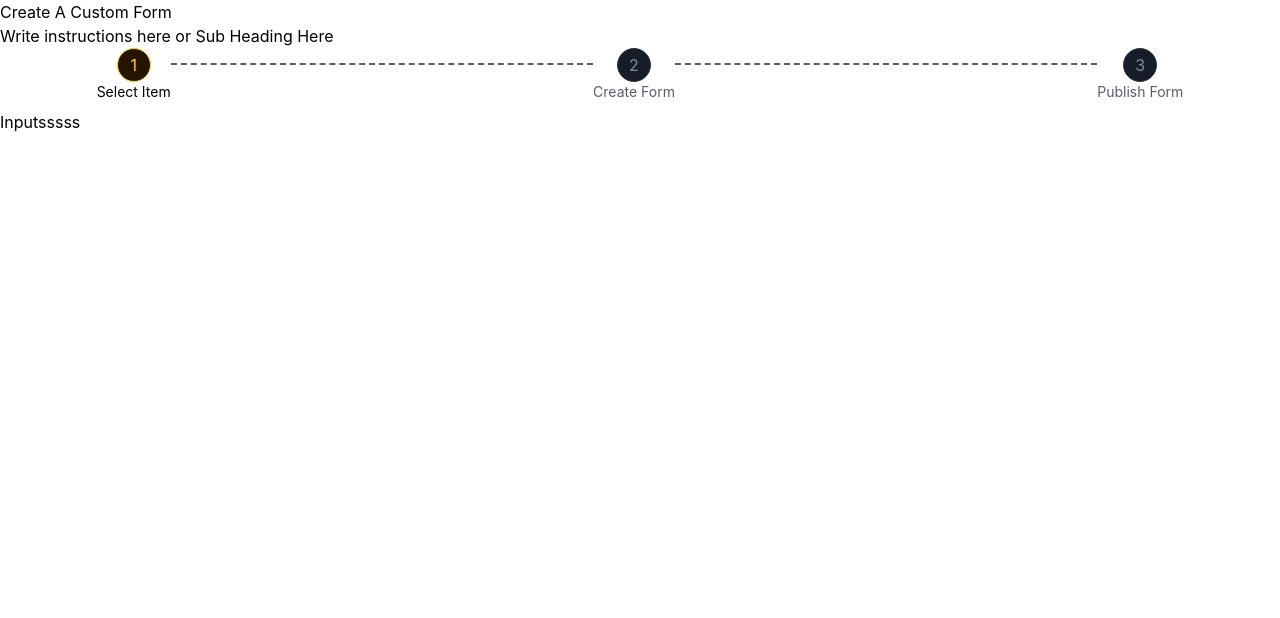
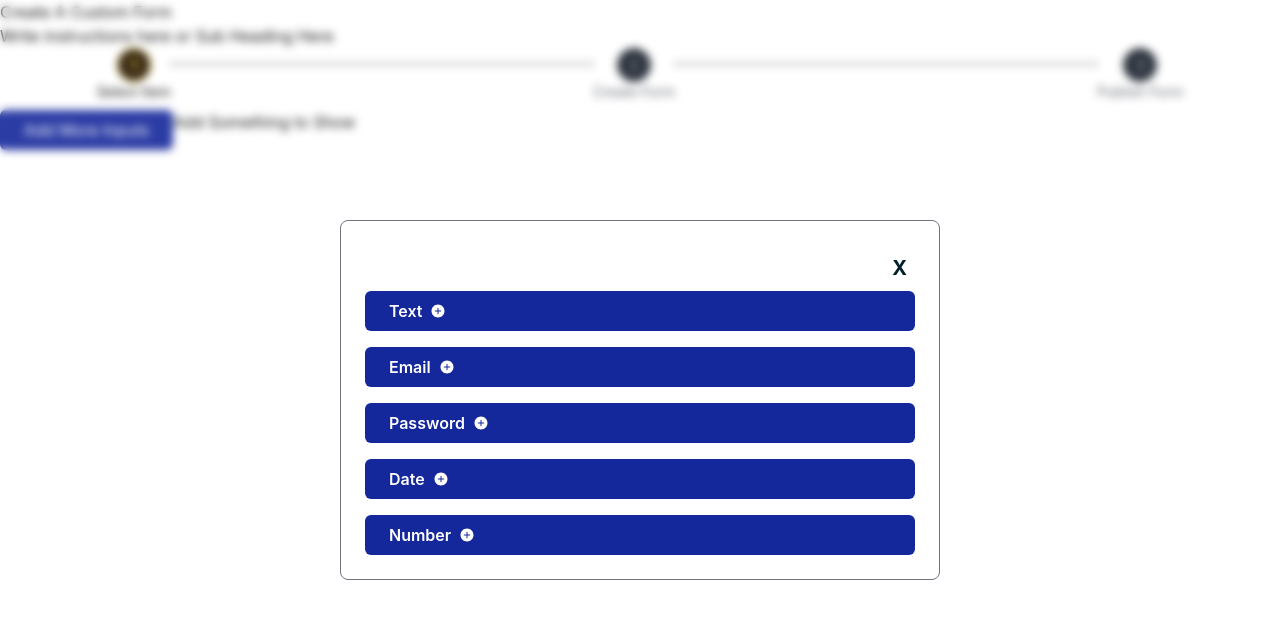
Before and after one commit to Troll-Lol0059/form-builder-app, a React (Create React App) app: page /form/create in a window 1280 px wide. Shown: the top 618 px of the page. Built offline with nearby package versions, Linux system fonts and the light colour scheme.

Commit message:
Form Builder App -3rd Commit -> Setup Structure

```diff
--- a/src/App.css
+++ b/src/App.css
@@ -14,3 +14,15 @@ body {
   overflow-x: hidden;
   overflow-y: auto;
 }
+
+.lable-style{
+  @apply text-[14px] text-richblack-5;
+}
+
+.form-style {
+  @apply rounded-lg bg-richblack-700 p-2 text-[16px] leading-[24px] text-richblack-5 shadow-[0_1px_0_0] shadow-white/50 placeholder:text-richblack-400 focus:outline-none;
+}
+
+.form-style2 {
+  @apply w-full rounded-lg p-2 text-[1rem] border border-[gray-300] shadow-none placeholder:text-richblack-400 focus:outline-none focus:ring-0 focus:border-[#14279B];
+}
--- /dev/null
+++ b/src/components/common/Modal.jsx
@@ -0,0 +1,20 @@
+import React from 'react'
+import IconBtn from './IconBtn';
+
+export default function Modal({ modalData }) {
+    return (
+      <div className="fixed inset-0 z-[1000] !mt-0 grid place-items-center overflow-auto bg-white bg-opacity-10 backdrop-blur-sm">
+        <div className="w-11/12 max-w-[600px] rounded-lg border border-richblack-400 p-6">
+
+          <div className='flex justify-end font-bold text-[20px] text-richblue-800 cursor-pointer px-2 py-2'
+            onClick={modalData.btnHandler} >
+            {modalData.btnText}
+          </div>
+
+          <div>
+            {modalData.renderComponent}
+          </div>
+        </div>
+      </div>
+    )
+  }
--- /dev/null
+++ b/src/components/core/createFormPage/steps/step1/InputCustomizer.jsx
@@ -0,0 +1,40 @@
+import React from 'react';
+import { useSelector } from 'react-redux';
+
+
+function InputCustomizer({ id }) {
+    const formData = useSelector(state => state.inputs);
+    const currentInput = formData.find((item) => item.id === id);
+
+
+    const handleFocus = (id) => {
+        const newPlaceholder = 'yo'
+        if (newPlaceholder) {
+            return;
+        }
+    };
+
+    return (
+        <div>
+            {
+                currentInput &&(
+                    <div className='flex flex-col gap-4'>
+                        <label className='form-style2 w-full'>
+                            {currentInput?.title}
+                        </label>
+
+                        <input
+                            type={currentInput?.type}
+                            placeholder={currentInput?.placeholder}
+                            className='form-style2 w-full'
+                            // onFocus={() => handleFocus(currentInput?.id)}
+                            readOnly
+                        />
+                    </div>
+                )
+            }
+        </div>
+    )
+}
+
+export default InputCustomizer;
--- /dev/null
+++ b/src/components/core/createFormPage/steps/step1/ModalData.jsx
@@ -0,0 +1,37 @@
+import React from 'react';
+import { IoIosAddCircle } from "react-icons/io";
+import IconBtn from '../../../../common/IconBtn';
+import inputOptions from '../../../../../data/inputOptions';
+import { useDispatch,useSelector } from 'react-redux';
+import { addInput } from '../../../../../slices/inputSlice';
+
+function ModalData( {setShowModal,setCurrentInput} ) {
+    const dispatch = useDispatch();
+
+    const fieldTypeHander = (type) => {
+        // generate unique ID
+        const uniqueId = Date.now();
+        // dispatch the data to redux slice
+        dispatch(addInput({ id: uniqueId, type: type, placeholder: 'Click to Set', title: 'Add Title' }));
+        // setting this as current slice so that customize section can render the input and placeholder
+        setCurrentInput(uniqueId);
+        // close the modal
+        setShowModal(null);
+    };
+
+    return (
+        <div className='text-richblack-900 flex flex-col gap-4'>
+            {inputOptions?.map((item) => (
+                <IconBtn
+                    key={item.id}
+                    text={item.type}
+                    children={<IoIosAddCircle />}
+                    customClasses={'capitalize flex items-center gap-2 text-white text-[16px] px-6 py-2 rounded-md font-semibold bg-[#14279B] hover:scale-95 transition-all duration-200'}
+                    onclick={() => fieldTypeHander(item.type)}
+                />
+            ))}
+        </div>
+    )
+}
+
+export default ModalData
--- a/src/components/core/createFormPage/steps/step1/SelectInputs.jsx
+++ b/src/components/core/createFormPage/steps/step1/SelectInputs.jsx
@@ -1,11 +1,73 @@
-import React from 'react'
+import React, { useState, useRef, useEffect } from 'react';
+import Modal from '../../../../common/Modal';
+import ModalData from './ModalData';
+import { useSelector } from 'react-redux';
+import IconBtn from '../../../../common/IconBtn';
+import InputCustomizer from './InputCustomizer';
 
 function SelectInputs() {
+  // tracks Add Inputs Modal State
+  const [showModal, setShowModal] = useState(null);
+  // tracks formData
+  const formData = useSelector(state => state.inputs);
+  // set's current input to customize
+  const [currentInput,setCurrentInput] = useState(null);
+
+  const inputsHandler = (id) => {
+    setCurrentInput(id);
+  }
+
+  useEffect(() => {
+    setShowModal(
+      {
+        renderComponent: <ModalData setShowModal={setShowModal} setCurrentInput={setCurrentInput} />,
+        btnText: 'X',
+        btnHandler: () => setShowModal(null),
+      }
+    );
+  }, [])
+
   return (
-    <div>
-        Inputsssss
+    <div className='w-full flex'>
+      <div>
+        <div>
+          {
+            formData?.map((item, index) => (
+              <div key={item.id} onClick={ () => {inputsHandler(item.id)} }>
+                <span>{index + 1}</span>
+                <span>{item?.title}</span>
+              </div>
+            ))
+          }
+        </div>
+
+        <IconBtn text={'Add More Inputs'}
+          customClasses={`text-white text-center text-[16px] px-6 py-2 rounded-md bg-[#14279B] transition-all duration-200`}
+          onclick={() => setShowModal(
+            {
+              renderComponent: <ModalData setShowModal={setShowModal} setCurrentInput={setCurrentInput}  />,
+              btnText: 'X',
+              btnHandler: () => setShowModal(null),
+            }
+          )}
+        />
+      </div>
+
+      <div>
+        {formData?.length === 0 ? (
+          <div>Add Something to Show</div>
+        ) : (currentInput &&
+          <div>
+            <InputCustomizer id={currentInput} />
+          </div>
+        )}
+      </div>
+
+      {
+        (showModal && <Modal modalData={showModal} />)
+      }
     </div>
-  )
+  );
 }
 
 export default SelectInputs;
--- /dev/null
+++ b/src/data/inputOptions.js
@@ -0,0 +1,24 @@
+const inputOptions = [
+    {
+        id:1,
+        type:"text",
+    },
+    {
+        id:2,
+        type:"email",
+    },
+    {
+        id:3,
+        type:"password",
+    },
+    {
+        id:4,
+        type:"date",
+    },
+    {
+        id:5,
+        type:"number",
+    },
+]
+
+export default inputOptions;
--- a/src/redux/index.js
+++ b/src/redux/index.js
@@ -3,8 +3,10 @@ import { combineReducers } from "@reduxjs/toolkit";
 
 // required slices
 import formSlice from '../slices/steps';
+import inputSlice from "../slices/inputSlice";
 
 
 export const rootReducer = combineReducers({
     formSlice:formSlice,
+    inputs: inputSlice,
 })
--- /dev/null
+++ b/src/slices/inputSlice.js
@@ -0,0 +1,26 @@
+import { createSlice } from '@reduxjs/toolkit';
+
+const initialState = [];
+
+const inputSlice = createSlice({
+  name: 'inputs',
+  initialState,
+  reducers: {
+    addInput: (state, action) => {
+      state.push(action.payload);
+    },
+    deleteInput: (state, action) => {
+      return state.filter(input => input.id !== action.payload);
+    },
+    updateInput: (state, action) => {
+      const { id, placeholder } = action.payload;
+      const existingInput = state.find(input => input.id === id);
+      if (existingInput) {
+        existingInput.placeholder = placeholder;
+      }
+    }
+  }
+});
+
+export const { addInput, deleteInput, updateInput } = inputSlice.actions;
+export default inputSlice.reducer;
```
